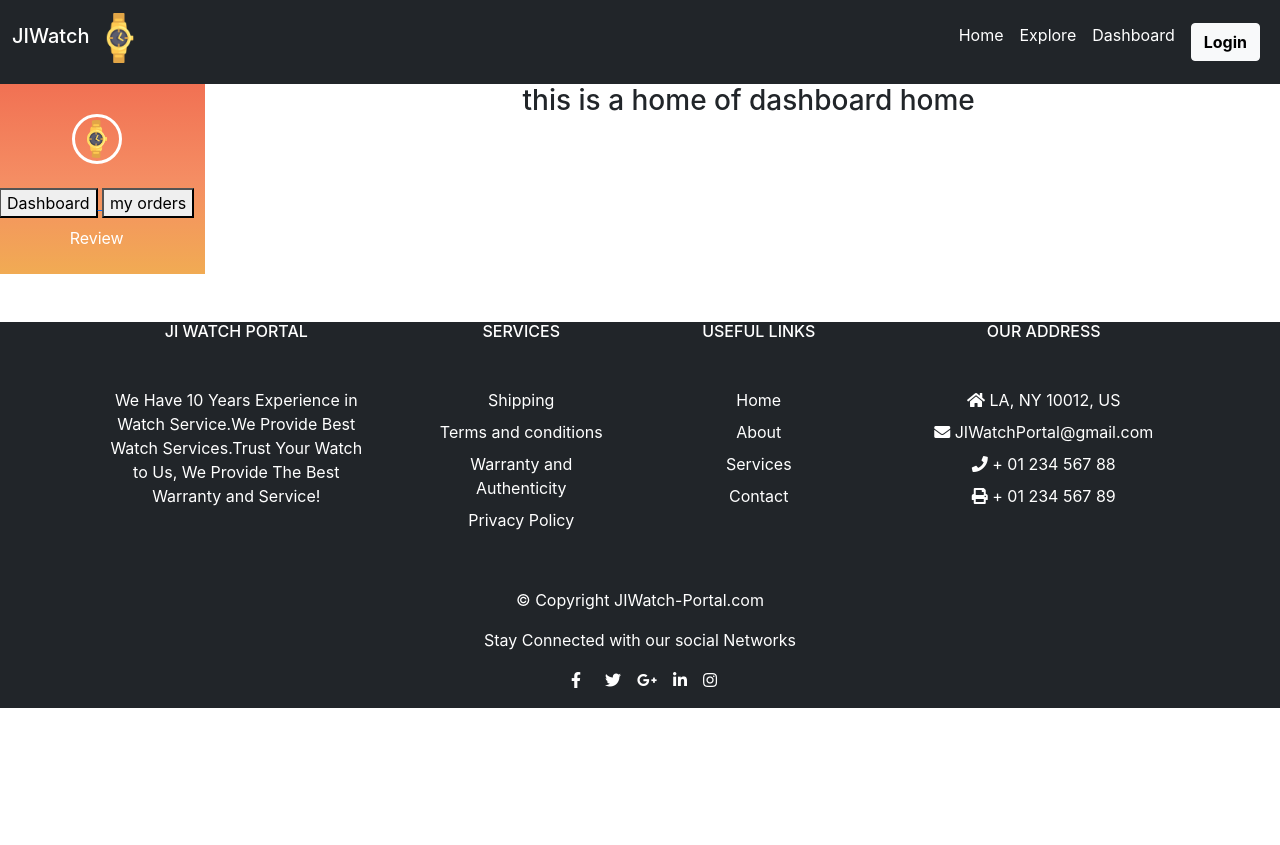
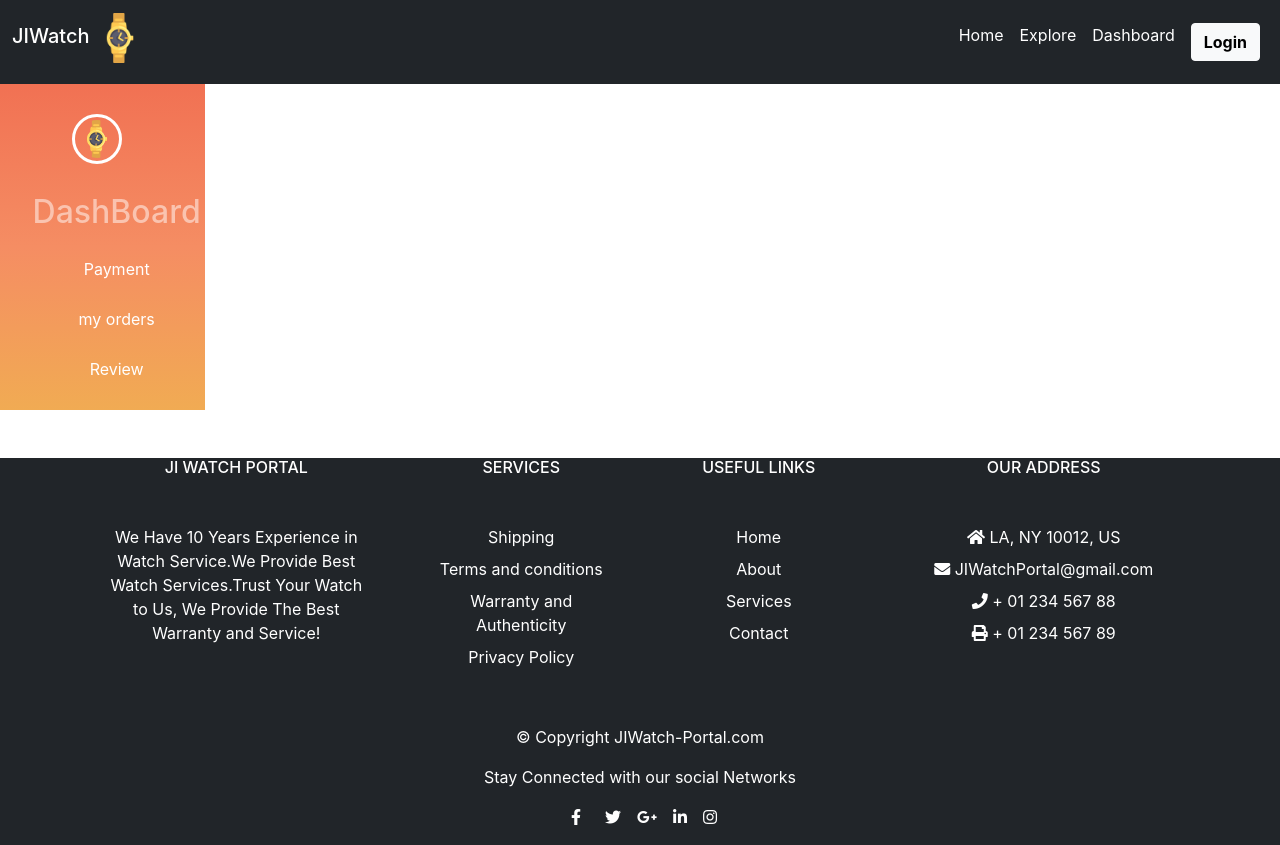
Before and after one commit to JahidIqbal/Watch-collection-react, a React (Create React App) app: page /dashboard in a window 1280 px wide. Before the commit the page ends 800 px from the top, so only its background shows below. Built offline with nearby package versions, Linux system fonts and the light colour scheme; no server answers.

Commit message:
nested route done

```diff
--- a/src/Components/Dashboard/Dashboard.css
+++ b/src/Components/Dashboard/Dashboard.css
@@ -32,12 +32,7 @@
 .list> li, h5 {
     padding: 5px 0px 5px 40px;
 }
-.list>li:hover {
-    background-color: rgba(255, 255, 255, 0.2);
-    border-left: 5px solid white;
-    color: white;
-    font-weight: bolder;
-    padding-left: 35px;
-}.main-content{
+
+.main-content{
 text-align:center;
 }
--- a/src/Components/Dashboard/Dashboard.js
+++ b/src/Components/Dashboard/Dashboard.js
@@ -1,24 +1,17 @@
 import React from 'react';
 import './Dashboard.css'
 import brandicon from '../../images/watch.png'
-import {
-    BrowserRouter as Router,
-    Switch,
-    Route,
-    Link,
-    useParams,
-    useRouteMatch
-} from "react-router-dom";
-import DashboardHome from '../DashboardHome/DashboardHome';
-// import MyOrders from '../MyOrders/MyOrders';
-// import ManageAllOrders from '../ManageAllOrders/ManageAllOrders';
+import { Switch, Route, Link, useRouteMatch } from "react-router-dom";
+
+import ManageAllOrders from '../ManageAllOrders/ManageAllOrders';
 import AddProducts from '../AddProducts/AddProducts';
 import MakeAdmin from '../MakeAdmin/MakeAdmin';
 import MyOrders from '../MyOrders/MyOrders';
 import useAuth from '../../hooks/useAuth';
 import AdminRoute from '../AdminRoute/AdminRoute';
-
-// import ManageProducts from '../ManageProducts/ ManageProducts';
+import ManageProducts from '../ManageProducts/ManageProducts';
+import Review from '../Review/Review';
+import Payment from '../Payment/Payment';
 
 
 const Dashboard = () => {
@@ -34,46 +27,40 @@ const Dashboard = () => {
                     <br />
                     <div className="left-navigation">
                         <ul className="list">
-                            {/*
                             <li>
-                                <Link to={`${url}/manageallorders`} className="nav-link text-white">Manage All orders</Link>
-                            </li>
-                            <li>
-                                <Link to={`${url}/addaproduct`} className="nav-link text-white">Add a Product</Link>
+                                <h2>DashBoard</h2>
                             </li>
 
                             <li>
-                                <Link to={`${url}/makeadmin`} className="nav-link text-white">Make Admin</Link>
+                                <Link to={`${url}/payment`} className="nav-link text-white">Payment</Link>
                             </li>
 
                             <li>
-                                <Link to={`${url}/manageproducts`} className="nav-link text-white">Manage Products</Link>
-                            </li>
-                            <li>Logout</li>
-                            <li>
-                                <Link to={`${url}`} className="nav-link text-white">Dashboard</Link>
+                                <Link to={`${url}/seeorder`} className="nav-link text-white">my orders</Link>
                             </li>
                             <li>
-                                <Link to={`${url}/myorders`} className="nav-link text-white">my orders</Link>
+                                <Link to={`${url}/review`} className="nav-link text-white">Review</Link>
                             </li>
+
+                            {
+                                admin &&
+                                <li>
+
+                                    <Link to={`${url}/makeadmin`} className="nav-link text-white">Make Admin</Link>
+
+                                    <Link to={`${url}/addaproduct`} className="nav-link text-white">Add a Product</Link>
+
+                                    <Link to={`${url}/manageallorders`} className="nav-link text-white">Manage All orders</Link>
+
+                                    <Link to={`${url}/manageproducts`} className="nav-link text-white">Manage Products</Link>
+                                </li>
+
+                            }
 
 
 
-                            <li>Review</li>
-                            <li>Payment</li> */}
 
-                            {/* <Link to="/dashboard"> <button>Dashboard</button></Link> */}
 
-                            <Link to={`${url}`}> <button>Dashboard</button></Link>
-                            {
-                                admin && <div>
-                                    <Link to={`${url}/makeadmin`}> <button>Make Admin</button></Link>
-                                    <Link to={`${url}/addaproduct`}> <button>Add a Product</button></Link>
-                                </div>
-                            }
-
-                            <Link to={`${url}/seeorder`}> <button>my orders</button></Link>
-                            <Link to={`${url}/review`} className="nav-link text-white">Review</Link>
 
                         </ul>
 
@@ -81,37 +68,18 @@ const Dashboard = () => {
                     </div>
                 </div>
                 <div className="col-md-10 col-sm-8 main-content">
-                    {/* <Switch>
-                        <Route exact path={path}>
-                            <DashboardHome></DashboardHome>
-                        </Route>
-                        <Route path={`${path}/myorders`}>
+
+                    <Switch>
+
+                        <Route path={`${path}/seeorder`}>
                             <MyOrders></MyOrders>
                         </Route>
-                        <Route path={`${path}/manageallorders`}>
-                            <ManageAllOrders></ManageAllOrders>
+
+                        <Route path={`${path}/review`}>
+                            <Review></Review>
                         </Route>
-                        <Route path={`${path}/addaproduct`}>
-                            < AddProducts></AddProducts>
-                        </Route>
-                        <Route path={`${path}/makeadmin`}>
-                            < MakeAdmin></MakeAdmin>
-                        </Route>
-                        <Route path={`${path}/manageproducts`}>
-                            < ManageProducts></ManageProducts>
-                        </Route>
-
-                    </Switch> */}
-
-
-
-
-                    <Switch>
-                        <Route exact path={path}>
-                            <DashboardHome></DashboardHome>
-                        </Route>
-                        <Route path={`${path}/seeorder`}>
-                            <MyOrders></MyOrders>
+                        <Route path={`${path}/payment`}>
+                            <Payment></Payment>
                         </Route>
 
                         <AdminRoute path={`${path}/makeadmin`}>
@@ -120,6 +88,12 @@ const Dashboard = () => {
 
                         <AdminRoute path={`${path}/addaproduct`}>
                             <AddProducts></AddProducts>
+                        </AdminRoute>
+                        <AdminRoute path={`${path}/manageallorders`}>
+                            <ManageAllOrders></ManageAllOrders>
+                        </AdminRoute>
+                        <AdminRoute path={`${path}/manageproducts`}>
+                            <ManageProducts></ManageProducts>
                         </AdminRoute>
                     </Switch>
 
```
